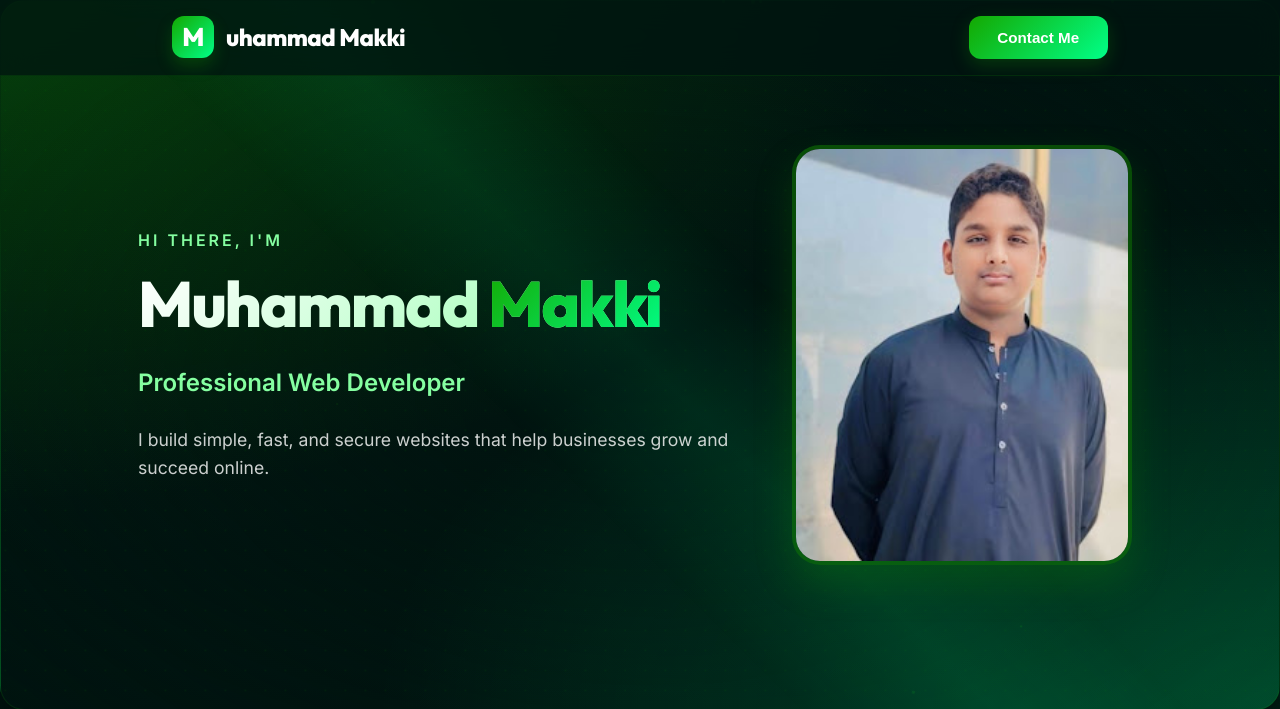
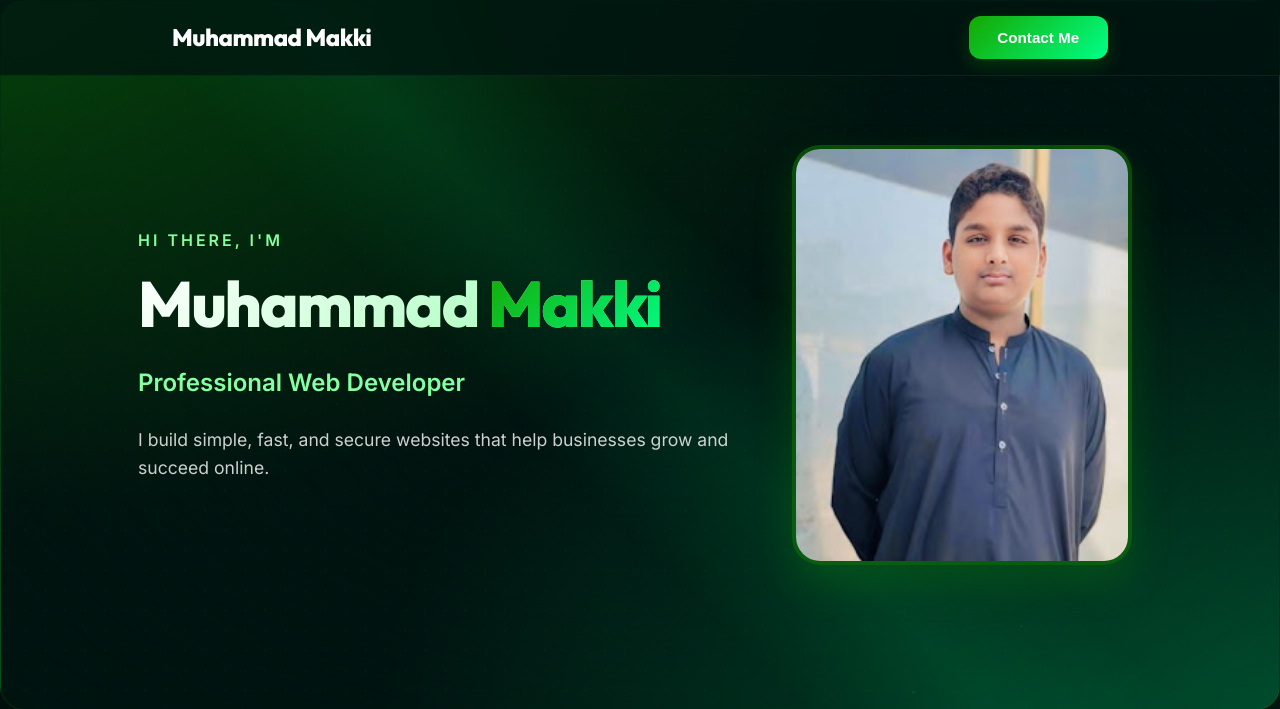
Before and after one commit to makik76/makki-sportfolio, a Django app: page / in a window 1280 px wide. Shown: the top 709 px of the page. Run offline with Django 5.2, Linux system fonts and the light colour scheme; data comes from the database, SQL or seed files in the repository; data that the repository does not hold is empty.

Commit message:
Fix logo styling to make text uniform

```diff
--- a/portfolio/templates/portfolio/base.html
+++ b/portfolio/templates/portfolio/base.html
@@ -663,7 +663,7 @@
     <header>
         <nav class="navbar">
             <div class="logo">
-                <span class="logo-f">M</span>uhammad Makki
+                Muhammad Makki
             </div>
 
             <a href="#contact" style="text-decoration: none;">
```
